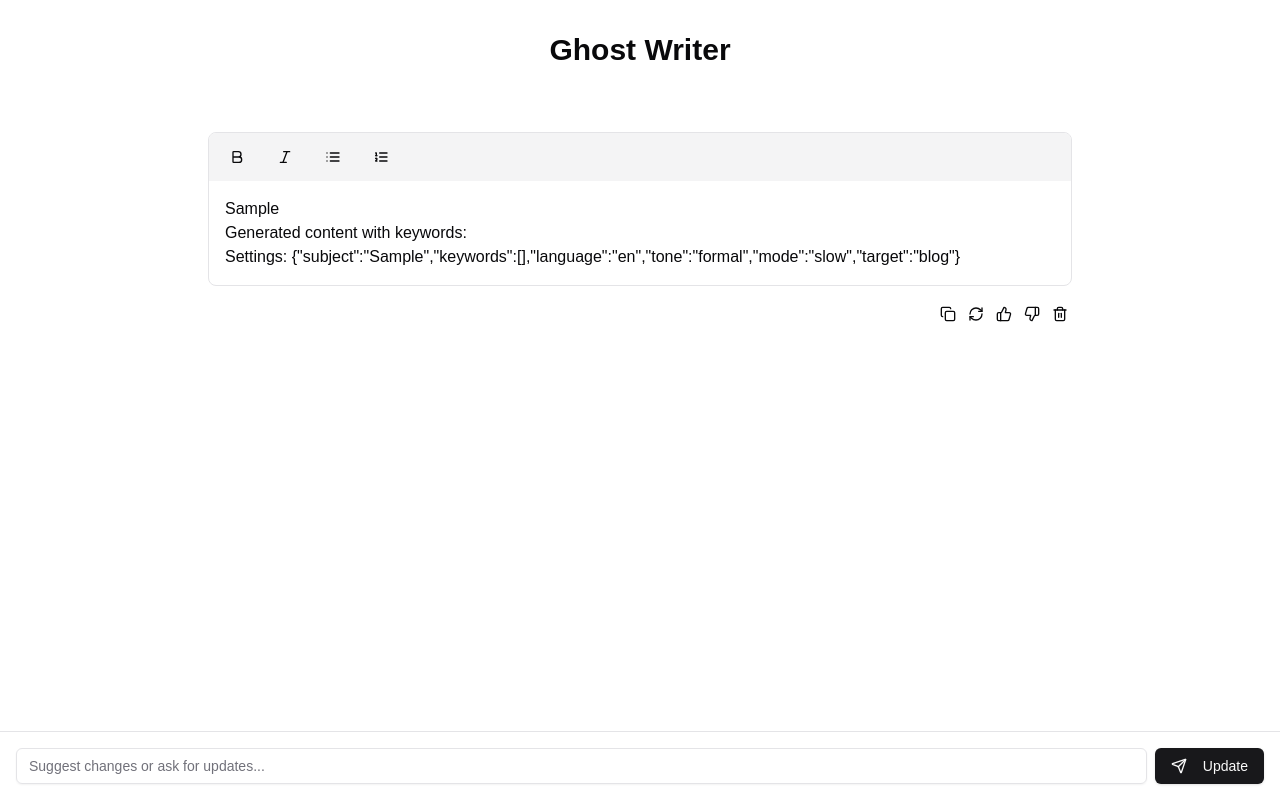
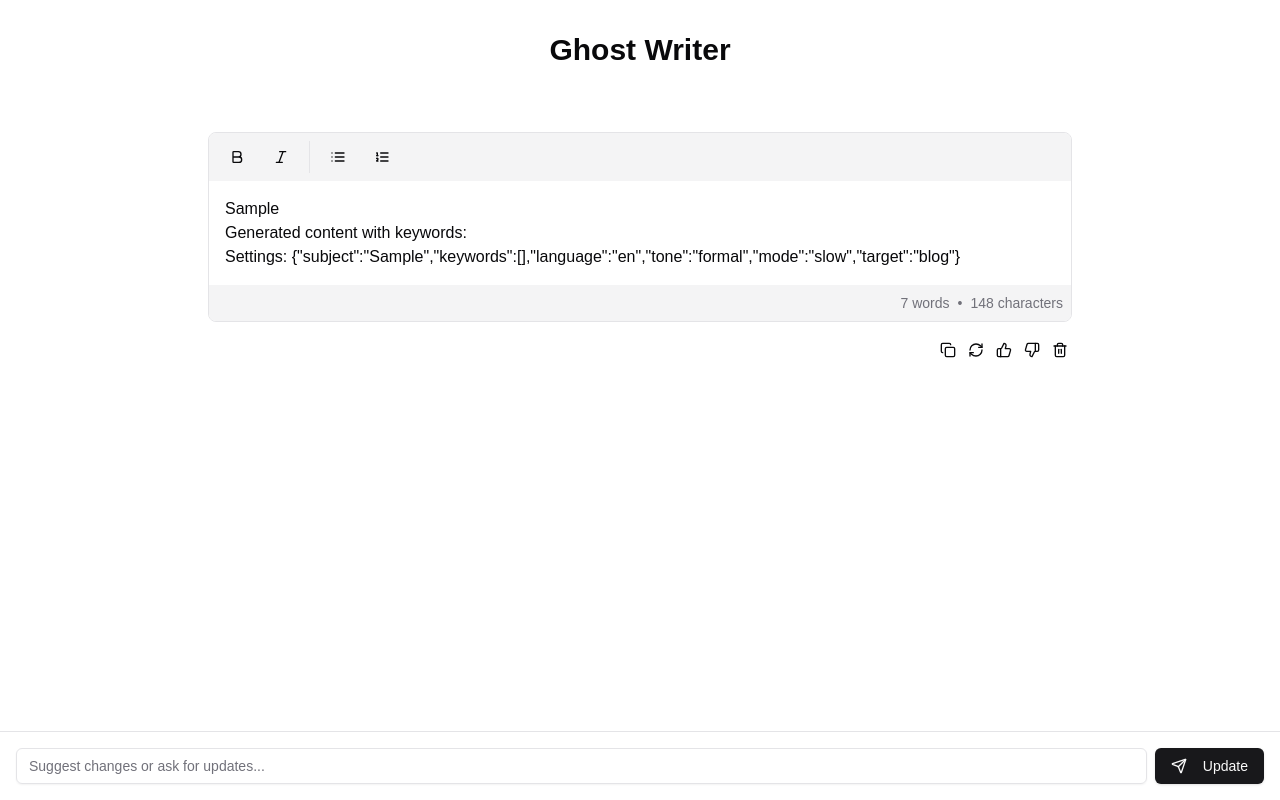
Before and after one commit to barancezayirli/ghost-writer, a Next.js app: page / in a window 1280 px wide. Both pictures are taken after typing "Sample", "Sample" into the empty fields and a click on the button "Generate". Built offline with nearby package versions, Linux system fonts and the light colour scheme.

Commit message:
Enhance RichTextEditor with character and word count display; refactor button layout for improved UI

```diff
--- a/src/components/form/rich-text-editor.tsx
+++ b/src/components/form/rich-text-editor.tsx
@@ -10,17 +10,39 @@ interface RichTextEditorProps {
 const RichTextEditor = ({ content }: RichTextEditorProps) => {
   const editor = useEditor({
     extensions: [StarterKit],
-    immediatelyRender: false,
-    content,
+    content: content,
+    onBeforeCreate: ({ editor }) => {
+      editor.storage.characterCount = {
+        characters: 0,
+        words: 0,
+      };
+    },
+    onCreate: ({ editor }) => {
+      const text = editor.getText();
+      editor.storage.characterCount = {
+        characters: text.length,
+        words: text.split(/\s+/).filter((word) => word.length > 0).length,
+      };
+    },
+    onUpdate: ({ editor }) => {
+      const text = editor.getText();
+      editor.storage.characterCount = {
+        characters: text.length,
+        words: text.split(/\s+/).filter((word) => word.length > 0).length,
+      };
+    },
   });
 
   if (!editor) {
     return null;
   }
 
+  const { characters = 0, words = 0 } = editor.storage.characterCount || {};
+
   return (
     <div className="border rounded-lg overflow-hidden">
-      <div className="bg-muted p-2 flex space-x-2">
+      <div className="bg-muted p-2 flex flex-wrap gap-2">
+        <div className="flex space-x-1 border-r pr-2">
           <Button
             variant="ghost"
             size="sm"
@@ -37,6 +59,8 @@ const RichTextEditor = ({ content }: RichTextEditorProps) => {
           >
             <Italic className="h-4 w-4" />
           </Button>
+        </div>
+        <div className="flex space-x-1">
           <Button
             variant="ghost"
             size="sm"
@@ -54,7 +78,13 @@ const RichTextEditor = ({ content }: RichTextEditorProps) => {
             <ListOrdered className="h-4 w-4" />
           </Button>
         </div>
+      </div>
       <EditorContent editor={editor} className="prose max-w-none p-4" />
+      <div className="bg-muted p-2 text-sm text-muted-foreground flex justify-end">
+        <span>{words} words</span>
+        <span className="mx-2">•</span>
+        <span>{characters} characters</span>
+      </div>
     </div>
   );
 };
--- a/src/components/ghost-writer/prompt-form.tsx
+++ b/src/components/ghost-writer/prompt-form.tsx
@@ -3,6 +3,7 @@
 import { useForm } from 'react-hook-form';
 import { zodResolver } from '@hookform/resolvers/zod';
 import * as z from 'zod';
+import { Send } from 'lucide-react';
 import {
   Form,
   FormControl,
@@ -13,7 +14,6 @@ import {
 } from '@/components/ui/form';
 import { PromptFormData } from '@/types/ghost-writer';
 import { Button } from '@/components/ui/button';
-import { Send } from 'lucide-react';
 import { Textarea } from '@/components/ui/textarea';
 import { SelectField } from '@/components/form/select-field';
 import {
```
Lines whose indentation alone changed are shown as unchanged.
